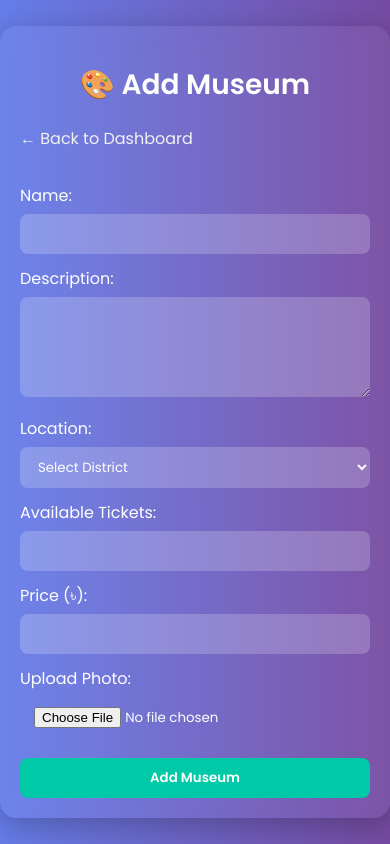
After one commit to Muhtasim-Masum-Hasnayen/Ticket_Management_System, a PHP site: page /admin/add_museum.php in a window 390 px wide. The commit adds this page. Run offline with PHP 8.4, Linux system fonts and the light colour scheme; the visitor is signed in with stand-in values (Sample User, id 1).

Commit message:
3rd Commit

```diff
--- a/admin/add_item.php
+++ b/admin/add_item.php
@@ -8,7 +8,7 @@ if (!isset($_SESSION['admin_logged_in'])) {
 }
 
 $type = $_GET['type'] ?? '';
-$allowed_types = ['museum', 'park'];
+$allowed_types = [ 'park'];
 
 if (!in_array($type, $allowed_types)) {
     die('Invalid type specified.');
--- /dev/null
+++ b/admin/add_museum.php
@@ -0,0 +1,179 @@
+<?php
+session_start();
+require_once '../db_connect.php';
+
+if (!isset($_SESSION['admin_logged_in'])) {
+    header('Location: admin_login.php');
+    exit();
+}
+
+$error = '';
+$success = '';
+
+if ($_SERVER['REQUEST_METHOD'] === 'POST') {
+    $title = $_POST['title'] ?? '';
+    $description = $_POST['description'] ?? '';
+    $location = $_POST['location'] ?? '';
+    $available_tickets = $_POST['available_tickets'] ?? 0;
+    $price = $_POST['price'] ?? 0;
+
+    $uploadDir = 'uploads/museums/';
+    if (!is_dir($uploadDir)) {
+        mkdir($uploadDir, 0777, true);
+    }
+
+    $photoPath = null;
+    if (isset($_FILES['photo']) && $_FILES['photo']['error'] === UPLOAD_ERR_OK) {
+        $photoTmp = $_FILES['photo']['tmp_name'];
+        $photoName = basename($_FILES['photo']['name']);
+        $ext = strtolower(pathinfo($photoName, PATHINFO_EXTENSION));
+        $allowedExts = ['jpg', 'jpeg', 'png', 'gif'];
+
+        if (in_array($ext, $allowedExts)) {
+            $newName = uniqid('museum_') . '.' . $ext;
+            $photoPath = $uploadDir . $newName;
+            move_uploaded_file($photoTmp, $photoPath);
+        } else {
+            $error = "Invalid photo type.";
+        }
+    }
+
+    if (!$error) {
+        try {
+            $stmt = $pdo->prepare("INSERT INTO museums (name, description, location, available_tickets, price, photo) VALUES (?, ?, ?, ?, ?, ?)");
+            $stmt->execute([$title, $description, $location, $available_tickets, $price, $photoPath]);
+            $success = "Museum added successfully!";
+        } catch (Exception $e) {
+            $error = "Error: " . $e->getMessage();
+        }
+    }
+}
+?>
+
+<!DOCTYPE html>
+<html lang="en">
+<head>
+    <meta charset="UTF-8">
+    <title>Add Museum</title>
+    <link href="https://fonts.googleapis.com/css2?family=Poppins:wght@400;600&display=swap" rel="stylesheet">
+    <style>
+        * {
+            box-sizing: border-box;
+            font-family: 'Poppins', sans-serif;
+        }
+        body {
+            margin: 0;
+            padding: 0;
+            background: linear-gradient(to right, #667eea, #764ba2);
+            min-height: 100vh;
+            display: flex;
+            justify-content: center;
+            align-items: center;
+            color: #fff;
+        }
+        .container {
+            background: rgba(255, 255, 255, 0.05);
+            border-radius: 16px;
+            padding: 30px 40px;
+            width: 100%;
+            max-width: 600px;
+            backdrop-filter: blur(10px);
+            box-shadow: 0 8px 32px rgba(0, 0, 0, 0.25);
+        }
+        h1 {
+            text-align: center;
+            margin-bottom: 20px;
+            font-size: 28px;
+        }
+        a {
+            display: inline-block;
+            color: #f1f1f1;
+            text-decoration: none;
+            margin-bottom: 20px;
+        }
+        label {
+            margin-top: 12px;
+            display: block;
+            font-weight: 500;
+        }
+        input, select, textarea {
+            width: 100%;
+            padding: 10px 14px;
+            margin-top: 6px;
+            border: none;
+            border-radius: 8px;
+            background: rgba(255, 255, 255, 0.2);
+            color: #fff;
+        }
+        input[type="file"] {
+            background: transparent;
+        }
+        textarea {
+            resize: vertical;
+        }
+        input[type="submit"] {
+            background-color: #00c9a7;
+            margin-top: 20px;
+            cursor: pointer;
+            transition: background-color 0.3s;
+            font-weight: bold;
+        }
+        input[type="submit"]:hover {
+            background-color: #00b092;
+        }
+        .success {
+            color: #a2ffbf;
+            margin-bottom: 15px;
+        }
+        .error {
+            color: #ff8f8f;
+            margin-bottom: 15px;
+        }
+
+        @media (max-width: 600px) {
+            .container {
+                padding: 20px;
+            }
+        }
+    </style>
+</head>
+<body>
+<div class="container">
+    <h1>🎨 Add Museum</h1>
+    <a href="dashboard.php">← Back to Dashboard</a>
+
+    <?php if ($error): ?><p class="error"><?= htmlspecialchars($error) ?></p><?php endif; ?>
+    <?php if ($success): ?><p class="success"><?= htmlspecialchars($success) ?></p><?php endif; ?>
+
+    <form method="POST" enctype="multipart/form-data">
+        <label>Name:</label>
+        <input type="text" name="title" required>
+
+        <label>Description:</label>
+        <textarea name="description" rows="4"></textarea>
+
+        <label>Location:</label>
+        <select name="location" required>
+            <option value="" disabled selected>Select District</option>
+            <?php
+            $districts = ["Bagerhat","Bandarban","Barguna","Barisal","Bhola","Bogra","Brahmanbaria","Chandpur","Chapai Nawabganj","Chattogram","Chuadanga","Comilla","Cox's Bazar","Dhaka","Dinajpur","Faridpur","Feni","Gaibandha","Gazipur","Gopalganj","Habiganj","Jamalpur","Jashore","Jhalokati","Jhenaidah","Joypurhat","Khagrachhari","Khulna","Kishoreganj","Kurigram","Kushtia","Lakshmipur","Lalmonirhat","Madaripur","Magura","Manikganj","Meherpur","Moulvibazar","Munshiganj","Mymensingh","Naogaon","Narail","Narayanganj","Narsingdi","Natore","Netrokona","Nilphamari","Noakhali","Pabna","Panchagarh","Patuakhali","Pirojpur","Rajbari","Rajshahi","Rangamati","Rangpur","Satkhira","Shariatpur","Sherpur","Sirajganj","Sunamganj","Sylhet","Tangail","Thakurgaon"];
+            foreach ($districts as $district) {
+                echo "<option value=\"$district\">$district</option>";
+            }
+            ?>
+        </select>
+
+        <label>Available Tickets:</label>
+        <input type="number" name="available_tickets" min="0" required>
+
+        <label>Price (৳):</label>
+        <input type="number" step="0.01" name="price" min="0" required>
+
+        <label>Upload Photo:</label>
+        <input type="file" name="photo" accept="image/*" required>
+
+        <input type="submit" value="Add Museum">
+    </form>
+</div>
+</body>
+</html>
--- a/admin/dashboard.php
+++ b/admin/dashboard.php
@@ -208,7 +208,7 @@ $parks = $pdo->query("SELECT * FROM parks ORDER BY created_at DESC")->fetchAll()
         <?php endforeach; ?>
     </table>
 
-    <h2>🏛️ Museums <a href="add_item.php?type=museum" class="button">Add Museum</a></h2>
+    <h2>🏛️ Museums <a href="add_museum.php?type=museum" class="button">Add Museum</a></h2>
     <table>
         <tr>
             <th>ID</th><th>Name</th><th>Location</th><th>Available Tickets</th><th>Price</th><th>Actions</th>
@@ -228,7 +228,7 @@ $parks = $pdo->query("SELECT * FROM parks ORDER BY created_at DESC")->fetchAll()
         <?php endforeach; ?>
     </table>
 
-    <h2>🌳 Parks <a href="add_item.php?type=park" class="button">Add Park</a></h2>
+    <h2>🌳 Parks <a href="add_park.php?type=park" class="button">Add Park</a></h2>
     <table>
         <tr>
             <th>ID</th><th>Name</th><th>Location</th><th>Available Tickets</th><th>Price</th><th>Actions</th>
```
Also changed, not shown: admin/add_park.php (added, +166 -0 lines), admin/uploads/museums/photo_683ff45793876.jpg (added).
